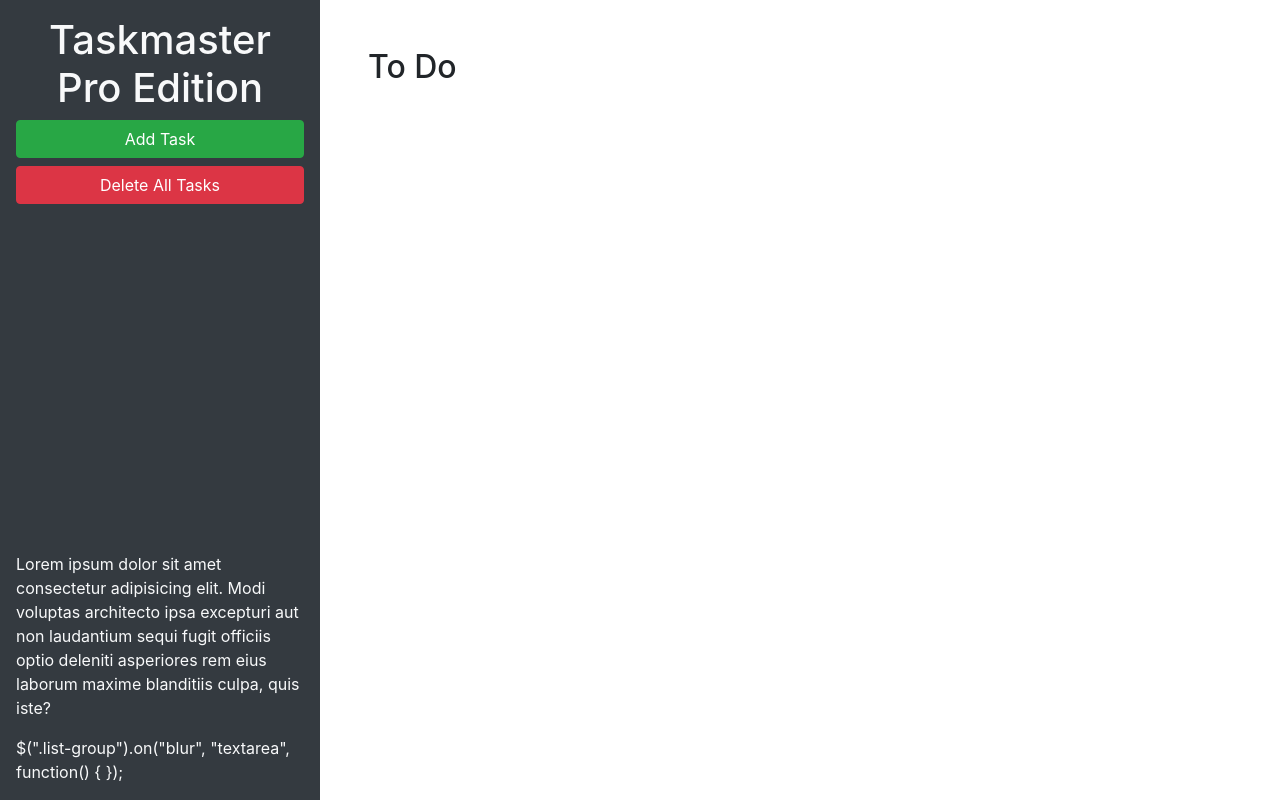
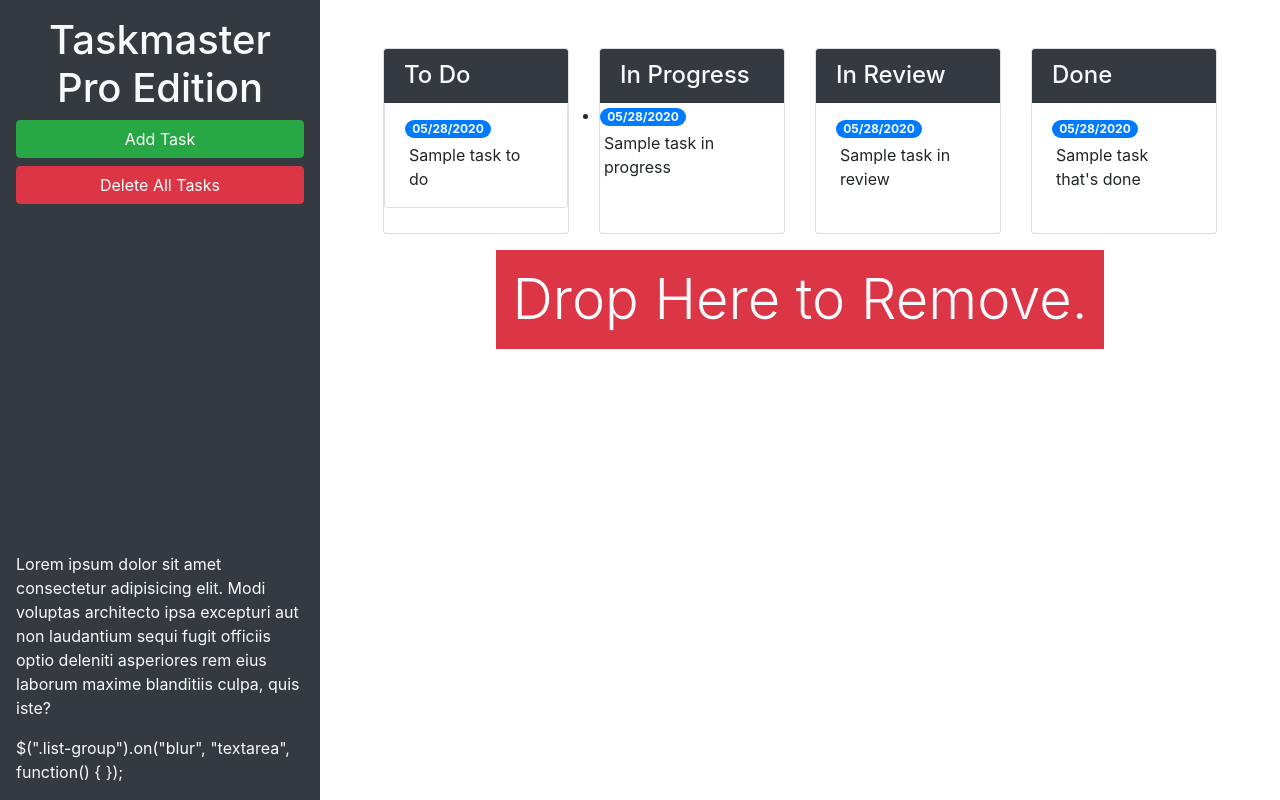
Before and after one commit to warrenrobert127/taskmaster-pro, a plain HTML site: page taskmaster-starter/index.html in a window 1280 px wide. Drawn offline with nearby package versions, Linux system fonts and the light colour scheme.

Commit message:
bootstrap

```diff
--- a/taskmaster-starter/index.html
+++ b/taskmaster-starter/index.html
@@ -13,23 +13,88 @@
 <body>
 
   <div class="row min-vh-100 no-gutters">
-    <header class="col-12 col-lg-3 bg-dark text-light d-flex flex-column p-4 p-lg-3">
-      <h1 class="text-center">Taskmaster Pro Edition</h1>
+    <header class="col-12 col-lg-3 bg-dark text-light sticky-top d-flex flex-column p-4 p-lg-3">
+      <div>
+      <h1 class="text-center"><span class="oi oi-task d-inline d-lg-none"></span>
+        Taskmaster Pro Edition</h1>
+        <div class="ml-md-auto w-100 w-md-auto">
       <button id="create-task" class="btn btn-block btn-success" data-toggle="modal" data-target="#task-form-modal">Add
         Task</button>
-      <button id="remove-tasks" class="btn btn-block btn-danger">Delete All Tasks</button>
-      <p class="mt-auto">Lorem ipsum dolor sit amet consectetur adipisicing elit. Modi voluptas architecto ipsa
+      <button id="remove-tasks" class="btn btn-block btn-danger mb-2 mb-md-4">Delete All Tasks</button>
+    </div>
+  </div>
+      <p class="mt-auto d-none d-lg-block">Lorem ipsum dolor sit amet consectetur adipisicing elit. Modi voluptas architecto ipsa
         excepturi aut non
         laudantium sequi fugit officiis optio deleniti asperiores rem eius laborum maxime blanditiis culpa, quis iste?
       </p>
       $(".list-group").on("blur", "textarea", function() {
       });
     </header>
-    <main class="col-12 col-lg-9">
-      <div class="m-5">
-        <h2>To Do</h2>
-        <ul id="list-toDo" class="list-group"> </ul>
+    <main class="col-12 col-lg-9 d-flex flex-column">
+      <div class="m-5 row justify-content-around">
+        <!-- todo start -->
+        <div class="col-12 col-md-6 col-xl-3 mb-3">
+          <div class="card">
+          <h4 class="card-header bg-dark text-light">
+          To Do</h4>
+        <ul id="list-toDo" class="list-group list-group flush">
+        <li class="list-group-item">
+          <span class=" badge badge-primary badge-pill">05/28/2020</span>
+          <p class="m-1">Sample task to do</p>
+        </li>
+      </ul>
       </div>
+      </div>
+      <!-- todo end -->
+  <!-- in progress start -->
+  <div class="col-12 col-md-6 col-xl-3 mb-3">
+    <div class="card">
+        <h4 class="card-header bg-dark text-light">
+          In Progress</h4>
+        <ul id="list-inProgress" class="list-group list-group-flush">
+          <li class="list-item-group">
+            <span class="badge badge-primary badge-pill">05/28/2020</span>
+            <p class="m-1"> Sample task in progress</p>
+          </li>
+        </ul>
+      </div>
+  </div>
+  <!-- in progress end -->
+  <!-- in review start -->
+  <div class="col-12 col-md-6 col-xl-3 mb-3">
+    <div class="card">
+    <h4 class="card-header bg-dark text-light">
+      In Review
+    </h4>
+    <ul id="list-inReview" class="list-group list-group-flush">
+      <li class="list-group-item">
+        <span class="badge badge-primary badge-pill">05/28/2020</span>
+        <p class="m-1">Sample task in review</p>
+      </li>
+    </ul>
+  </div>
+  </div>
+  <!-- in review end -->
+  <!-- done start -->
+  <div class="col-12 col-md-6 col-xl-3 mb-3">
+    <div class="card">
+    <h4 class="card-header bg-dark text-light">
+      Done
+    </h2>
+    <ul id="list-done" class="list-group list-group-flush">
+      <li class="list-group-item">
+        <span class="badge badge-primary badge-pill">05/28/2020</span>
+        <p class="m-1">Sample task that's done</p>
+      </li>
+    </ul>
+  </div>
+  </div>
+  <!-- done end -->
+  <div class="mt-auto" id="trash">
+    <div class="w-100 bg-danger p-3 text-center text-light display-4">
+      Drop Here to Remove.
+    </div>
+</div>
     </main>
   </div>
 
@@ -48,11 +113,11 @@
           <form>
             <div class="form-group">
               <label for="modalTaskDescription">Task description</label>
-              <textarea id="modalTaskDescription" rows="3"></textarea>
+              <textarea id="modalTaskDescription" rows="3" class="form-control"></textarea>
             </div>
             <div class="form-group">
               <label for="modalDueDate">Due date</label>
-              <input type="text" id="modalDueDate" placeholder="mm/dd/yyyy" autocomplete="off" />
+              <input type="text" class="form-control id="modalDueDate" placeholder="mm/dd/yyyy" autocomplete="off" />
             </div>
           </form>
         </div>
```
